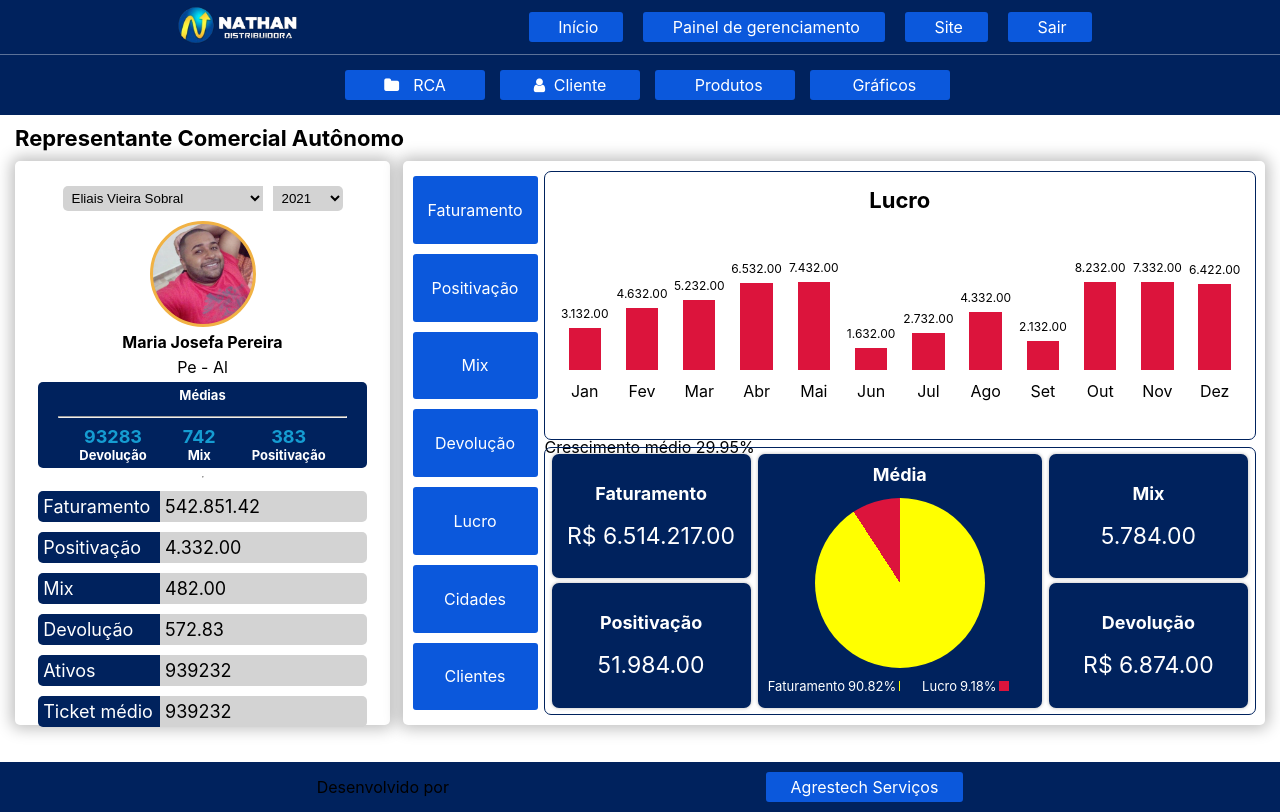
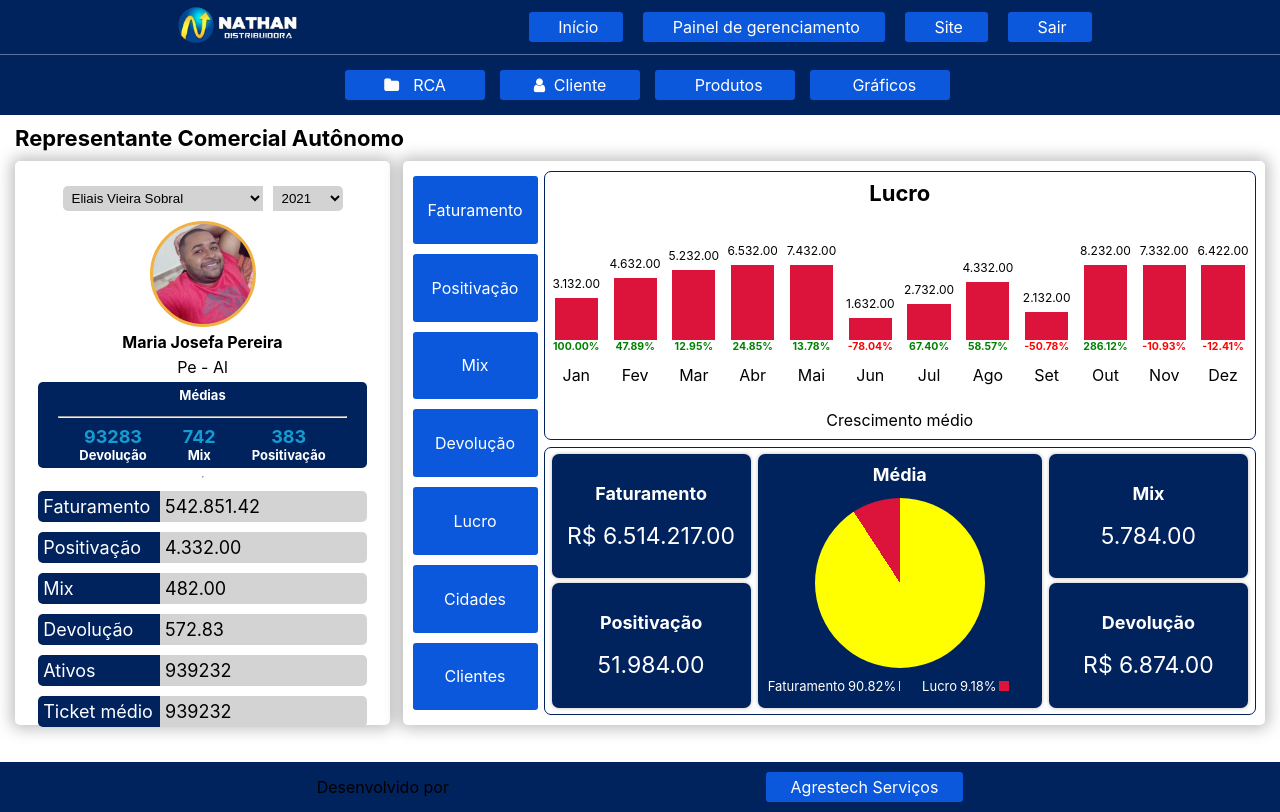
Before and after one commit to ramonlopz1/react-dashboard, a React (Create React App) app: page /rca/profit in a window 1280 px wide. Built offline with nearby package versions, Linux system fonts and the light colour scheme; data requests are answered from the project's data file.

Commit message:
growth percent of month

```diff
--- a/src/components/graphics/util/utils.js
+++ b/src/components/graphics/util/utils.js
@@ -42,7 +42,7 @@ const calcYearRevenue = (list, year) => {
 }
 
 // calcula a taxa de crescimento total anual
-const calcYearGrowthly = (list, year) => {
+const calcYearGrowthly = (list, year, getArr) => {
     if (!list) return
 
     let monthlyGrowthlyAverage = 0
@@ -57,11 +57,18 @@ const calcYearGrowthly = (list, year) => {
         // cria Array com todas as taxas de crescimento mensais
         monthlyGrowthlyArray.push(monthlyGrowthlyAverage)
 
+
         // retorna o valor atual do Array, para o reduce
         const lastValueOperated = MonthlyAverage[index]
 
         return lastValueOperated
     })
+
+
+    if (getArr) {
+        monthlyGrowthlyArray.unshift(100)
+        return monthlyGrowthlyArray
+    }
 
     // soma todos os valores do Array de taxas de crescimento mensais
     monthlyGrowthlyArray.forEach(avarege => {
--- a/src/components/rca/AsideRight.css
+++ b/src/components/rca/AsideRight.css
@@ -50,6 +50,13 @@
     border-radius: 7px;
     height: 49%;
     width: 100%;
+}
+
+.section__rca .aside__right .data__containers .container:nth-of-type(1) {
+    align-items: center;
+    display: flex;
+    justify-content: center;
+    flex-direction: column;
 }
 
 .section__rca .aside__right .data__containers .container:nth-of-type(2) {
--- a/src/components/rca/AsideRight.jsx
+++ b/src/components/rca/AsideRight.jsx
@@ -18,10 +18,10 @@ export default class AsideRight extends Component {
 
         this.state = {
             filteredData: this.props.filteredData,
+            unfilteredData: this.props.unfilteredData,
             url: this.props.url,
             year: this.props.year
         }
-
     }
 
     // se a props for alterada, o elemento será rerenderizado
@@ -48,6 +48,7 @@ export default class AsideRight extends Component {
 
             this.setState({
                 filteredData: data,
+                unfilteredData: this.props.unfilteredData,
                 url: this.props.url,
                 revenue: revenue,
                 positivation: positivation,
@@ -57,8 +58,6 @@ export default class AsideRight extends Component {
             })
 
             this.calcProfit()
-            this.calcGrowthly()
-            this.calcG()
         }
     }
 
@@ -100,30 +99,7 @@ export default class AsideRight extends Component {
 
     }
 
-    calcGrowthly() {
-        const filtered = this.props.unfilteredData[this.props.url]
 
-        const totGrowthly = utils.calcYearGrowthly(filtered, this.props.year)
-        const avgGrowthly = (totGrowthly / 12).toFixed(2)
-        return avgGrowthly
-    }
-
-    calcG() {
-        const filtered = this.props.unfilteredData[this.props.url]
-        const g = utils.calcGreaterMonthly(filtered, this.props.year)
-
-        const arrayValues = utils.getUpdateList(filtered, this.props.year);
-
-        let percentOf = 0
-
-        const n = arrayValues.map(mounthValue => {
-            percentOf = (mounthValue * 100 / g) - 100
-
-            return percentOf
-        })
-
-        console.log(n)
-    }
 
 
     render() {
@@ -145,6 +121,7 @@ export default class AsideRight extends Component {
                         <Graphic
                             getMonthID={this.getMonthID}
                             filteredData={this.state.filteredData}
+                            unfilteredData={this.state.unfilteredData}
                             url={this.state.url}
                             rca={this.props.rca}
                             year={this.props.year}
@@ -152,7 +129,7 @@ export default class AsideRight extends Component {
                         />
                         <div className='growthly__avarage'>
                             <span>Crescimento médio </span>
-                            <span>{this.calcGrowthly()}%</span>
+                            {/* <span>{this.calcGrowthly()}%</span> */}
                         </div>
                     </div>
                     <div className='container'>
--- a/src/components/rca/GraphColumn.css
+++ b/src/components/rca/GraphColumn.css
@@ -1,4 +1,4 @@
-.valor {
+.value {
     font-size: 12px;
     text-align: center;
     margin-bottom: 7px;
@@ -18,9 +18,17 @@
 }
 
 .rca__graphic .column {
+
     background-color: crimson;
     cursor: pointer;
-    width: 60%;
+    width: 80%;
+}
+
+.rca__graphic .grow {
+    color: red;
+    font-size: 10.5px;
+    font-weight: bold;
+    text-align: center;
 }
 
 
--- a/src/components/rca/GraphColumn.jsx
+++ b/src/components/rca/GraphColumn.jsx
@@ -20,21 +20,35 @@ export default class GraphColumn extends Component {
 
     render() {
 
+        const monthGrowthly = (+this.props.monthGrowthly).toFixed(2)
+        let clr = ""
+
+        if(monthGrowthly > 0) {
+            clr = 'green'
+            console.log(clr)
+        }
+
         return (
 
             <div className="graph__column">
-                <span className='valor'>
+                <span className='value'>
                     {this.props.value}
                 </span>
 
                 <div
                     onClick={() => {
                             this.getMonthID(this.props.id)
-                        }}
+                    }}
+                    monthGrowthly={this.props.monthGrowthly}
                     columnsize={this.props.columnsize}
                     className='column'
-                    style={{ height: this.props.columnsize + "%" }}>
+                    style={{ height: this.props.columnsize + "%" }}
+
+                    >
+
+
                 </div>
+                <span className='grow' style={{color: clr}}>{monthGrowthly}%</span>
             </div>
         )
     }
--- a/src/components/rca/Graphic.css
+++ b/src/components/rca/Graphic.css
@@ -4,21 +4,22 @@
     display: flex;
     justify-content: center;
     flex-direction: column;
+    height: 230px;
+    width: 100%;
 }
 
 .content_children.rca__graphic h1 {
     margin: 0px;
-    margin-top: 15px;
 }
 .graphic__section {
     grid-area: graphic__section;
 }
 
-.wrapper__container {
+.rca__graphic .wrapper__container {
     background-color: var;
     box-sizing: border-box;
     height: 100%;
-    padding: 10px 10px;
+    padding: 0px;
     width: 100%;
 }
 
--- a/src/components/rca/Graphic.jsx
+++ b/src/components/rca/Graphic.jsx
@@ -57,17 +57,27 @@ export default class Graphic extends Component {
         )
     }
 
+    calcGrowthly() {
+        const filtered = this.props.unfilteredData[this.props.url]
+
+        const totGrowthlyArr = utils.calcYearGrowthly(filtered, this.props.year, true)
+        // const avgGrowthly = (totGrowthly / 12).toFixed(2)
+
+        return totGrowthlyArr
+    }
+
     renderGraphicColumn() {
         const [filteredData, year] = [this.props.filteredData, this.props.year]
 
         const arrayValues = utils.getUpdateList(filteredData, year);
 
         let greaterColumn = utils.calcGreaterMonthly(filteredData, year);
-
+        const calcGrowthly = this.calcGrowthly()
 
         let k = 0
         let id = 0
         let columnSize = 0
+
         if (arrayValues) {
             return arrayValues.map((monthValue, idx) => {
 
@@ -78,6 +88,7 @@ export default class Graphic extends Component {
 
                 return (
                     <GraphColumn
+                        monthGrowthly={calcGrowthly[idx]}
                         getMonthID={this.getMonthID}
                         id={id++}
                         key={k++}
```
